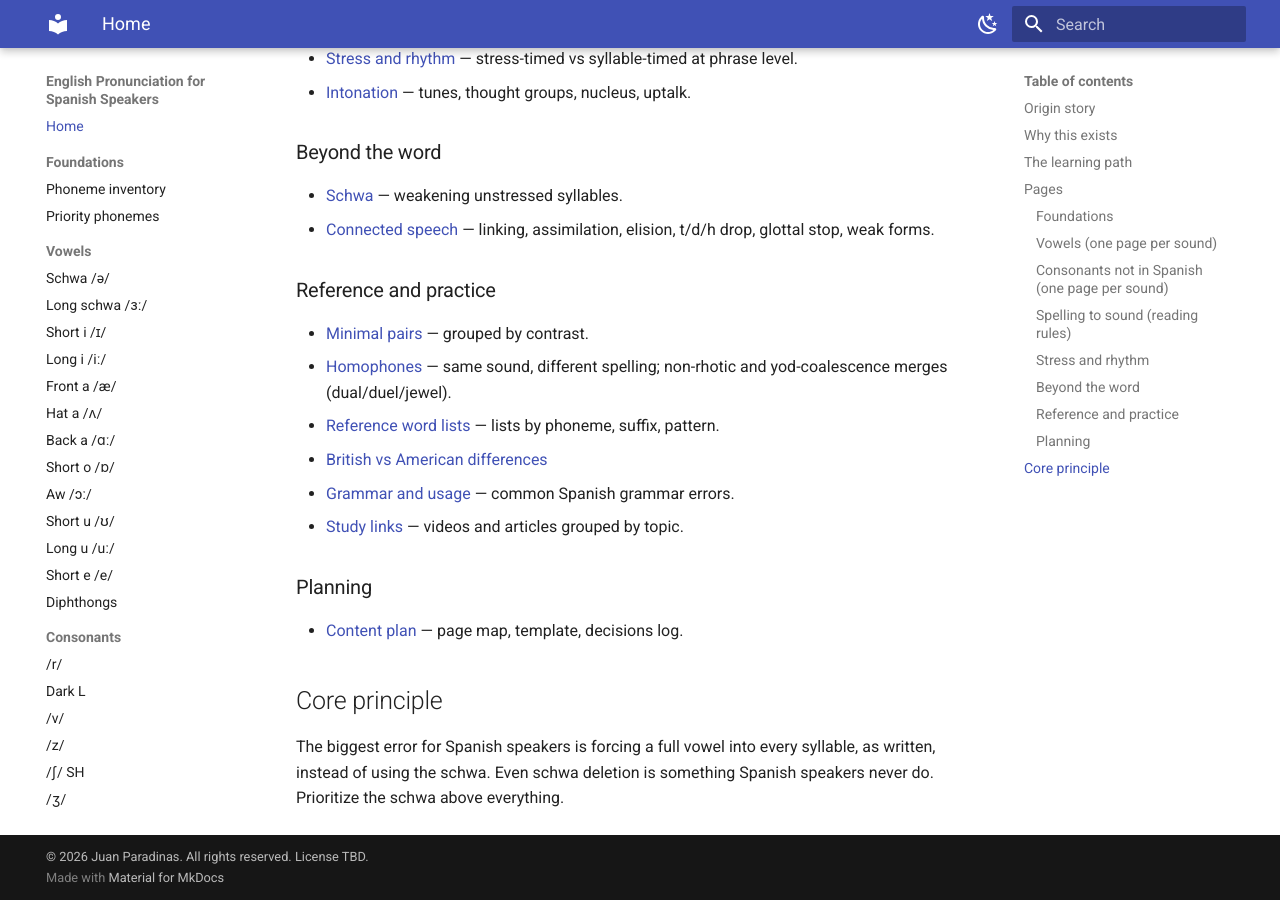
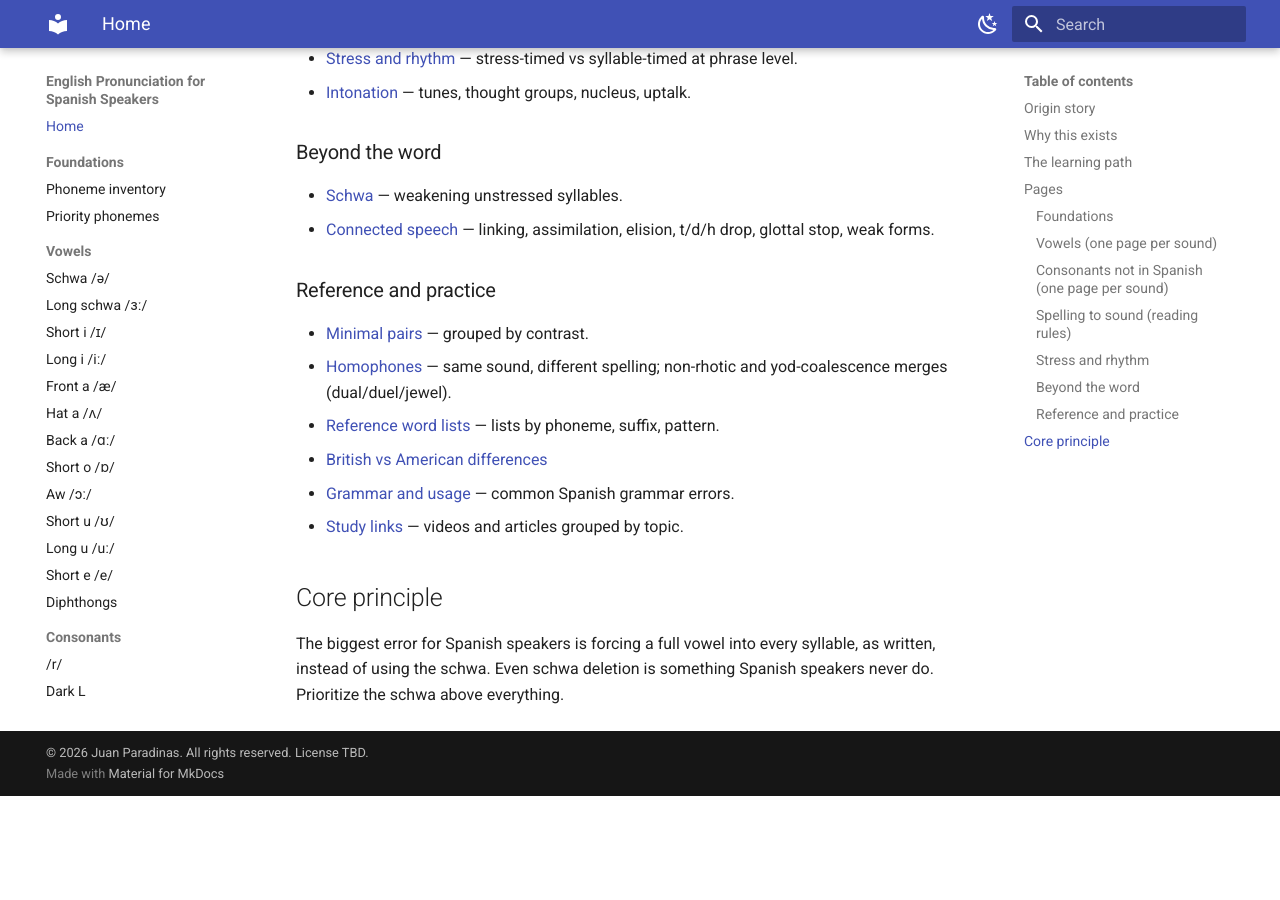
Before and after one commit to juanparadinas/english-pronunciation-for-spanish-speakers, an MkDocs documentation site: the page built from docs/README.md, in a window 1280 px wide and 900 px high, scrolled down 2959 px. Built offline with MkDocs 1.6.1 and Material for MkDocs 9.7.7, drawn with Linux system fonts in a browser that asks for light colours; after the commit the page ends 3755 px from its top, so only the background shows below that.

```diff
--- a/docs/README.md
+++ b/docs/README.md
@@ -113,9 +113,6 @@
 - [Grammar and usage](grammar-usage.md) — common Spanish grammar errors.
 - [Study links](study-links.md) — videos and articles grouped by topic.
 
-### Planning
-- [Content plan](PLAN.md) — page map, template, decisions log.
-
 ## Core principle
 
 The biggest error for Spanish speakers is forcing a full vowel into every
```
